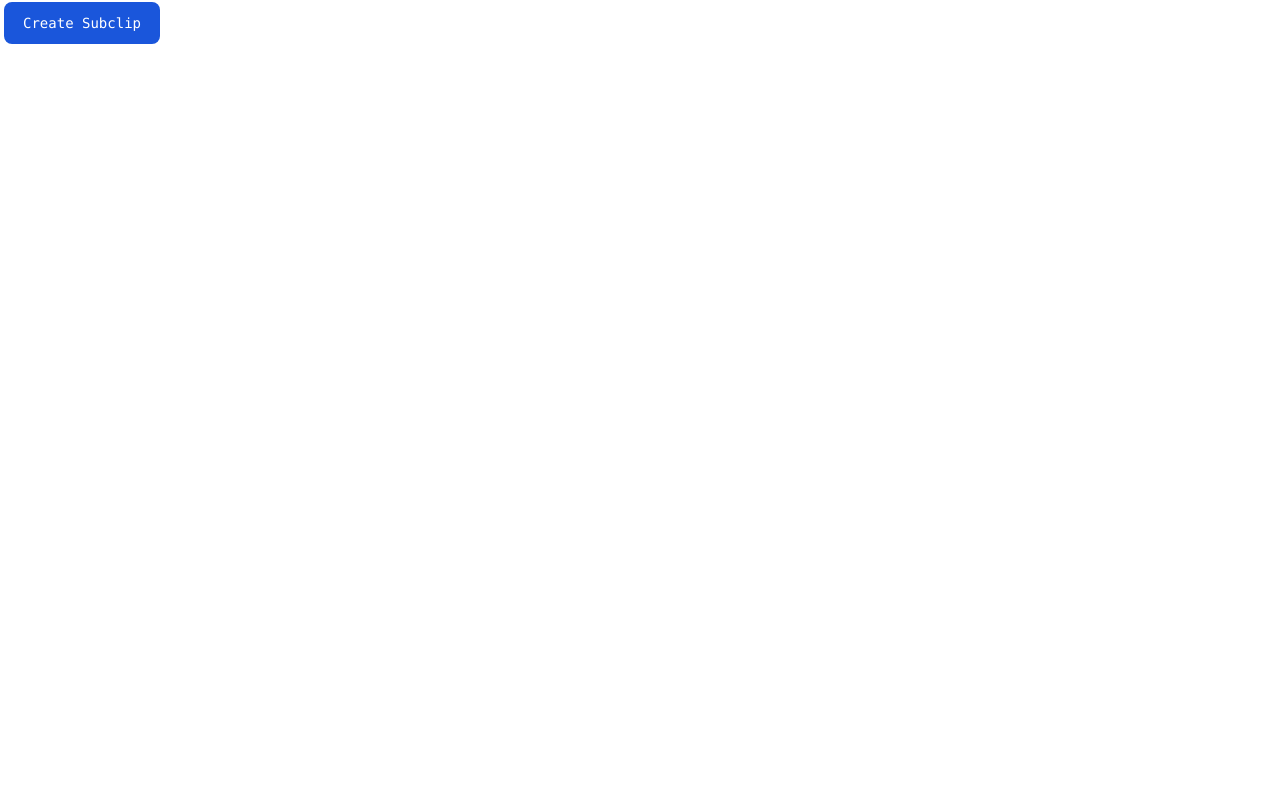
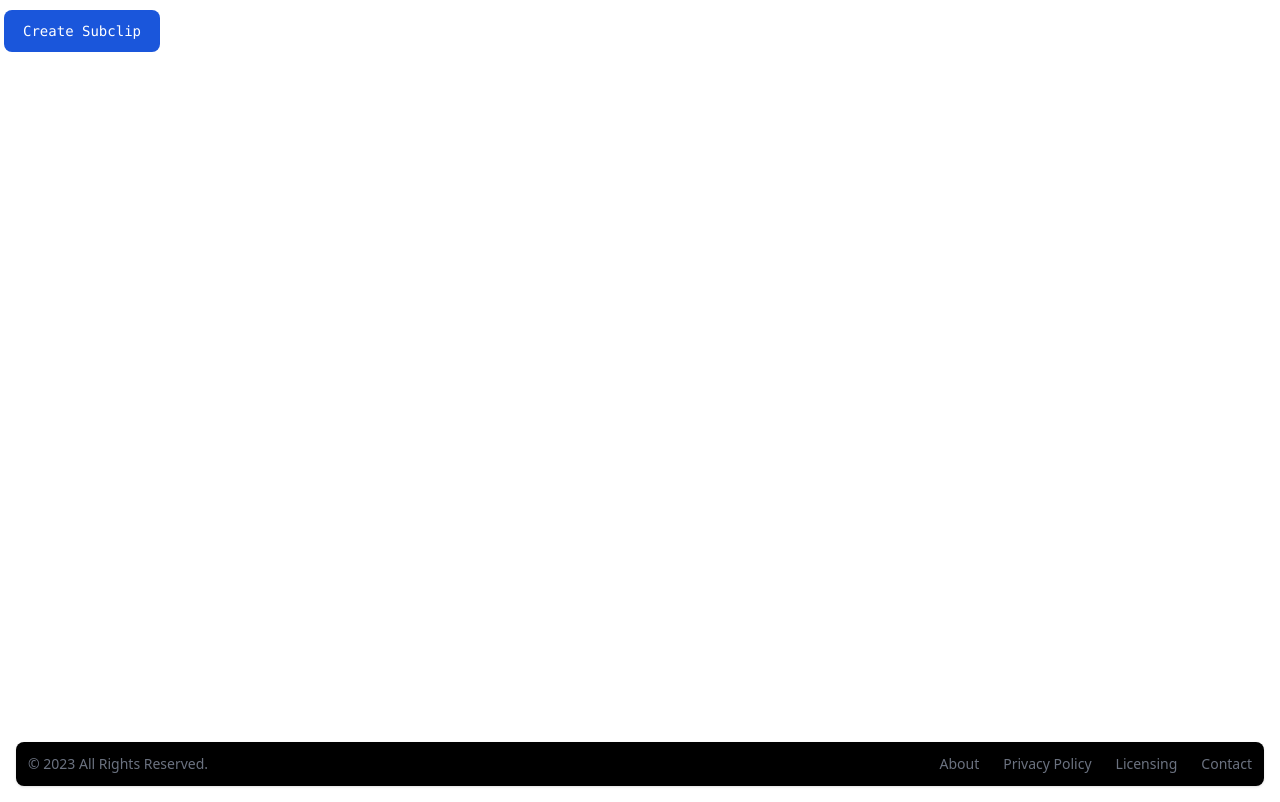
Before and after one commit to lukenadackapadam/Video-Clip-Frontend, a React (Vite) app: page / in a window 1280 px wide. Shown: the part 250-1052 px from the top of the page. Before the commit the page ends 800 px from the top, so only its background shows below. Built offline with nearby package versions, Linux system fonts and the light colour scheme.

Commit message:
Add footer component

```diff
--- a/src/App.jsx
+++ b/src/App.jsx
@@ -1,9 +1,11 @@
+import { Footer } from "./Footer";
 import { Subclip } from "./Subclip";
 
 function App() {
   return (
     <div>
       <Subclip />
+      <Footer />
     </div>
   );
 }
--- /dev/null
+++ b/src/Footer.jsx
@@ -0,0 +1,31 @@
+export function Footer() {
+  return (
+    <footer id="footer" className="bg-black rounded-lg shadow m-4 dark:bg-gray-800 h-11">
+      <div className="w-full max-w-screen-3xl p-3 md:flex md:items-center md:justify-between">
+        <span className="text-sm text-gray-500 sm:text-center dark:text-gray-400">© 2023 All Rights Reserved.</span>
+        <ul className="flex flex-wrap items-center mt-3 text-sm font-medium text-gray-500 dark:text-gray-400 sm:mt-0">
+          <li>
+            <a href="#" className="mr-4 hover:underline md:mr-6 ">
+              About
+            </a>
+          </li>
+          <li>
+            <a href="#" className="mr-4 hover:underline md:mr-6">
+              Privacy Policy
+            </a>
+          </li>
+          <li>
+            <a href="#" className="mr-4 hover:underline md:mr-6">
+              Licensing
+            </a>
+          </li>
+          <li>
+            <a href="#" className="hover:underline">
+              Contact
+            </a>
+          </li>
+        </ul>
+      </div>
+    </footer>
+  );
+}
--- a/src/Subclip.jsx
+++ b/src/Subclip.jsx
@@ -64,7 +64,7 @@ export function Subclip() {
     <div className="flex flex-wrap justify-center font-mono">
       <h1 className="basis-full text-2xl mt-3 ml-1 font-semibold">Video Subclip</h1>
       <h3 className="basis-full text-lg mt-3 ml-1">Requirements:</h3>
-      <ol className="basis-full text-base mt-3 ml-1 list-decimal list-inside">
+      <ol className="basis-full text-base mt-3 ml-1 list-decimal list-inside h-20">
         <li>
           A video file <span className="font-semibold text-gray-900 dark:text-white">must</span> be present.
         </li>
@@ -76,7 +76,7 @@ export function Subclip() {
           than the start time.
         </li>
       </ol>
-      <form onSubmit={handleSubmit} className="basis-full space-y-5">
+      <form onSubmit={handleSubmit} className="basis-full space-y-5 h-screen">
         <input ref={fileInputRef} className="ml-1" type="file" accept="video/*" onChange={handleFileChange} />
         <input
           className="rounded-md border-2"
--- a/src/index.css
+++ b/src/index.css
@@ -5,3 +5,7 @@
 html {
   scroll-behavior: smooth;
 }
+
+/* #footer {
+  min-height: 50px;
+} */
```
